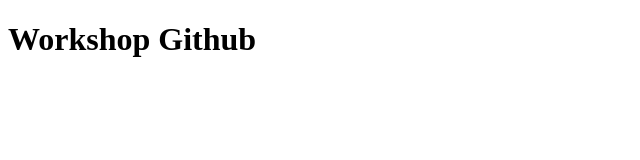
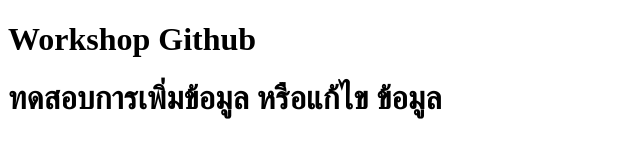
Before and after one commit to amengn82/workshop_github, a plain HTML site: page index.html in a window 1280 px wide. Shown: the whole page, without its empty margins (0-640 px from the left). Drawn offline with Linux system fonts and the light colour scheme.

Commit message:
v2_update_index.html
v2 คือ มีการเพิ่ม tag h1 คำว่าทดสอบการเพิ่มข้อมูล หรือแก้ไขข้อมูล

```diff
--- a/index.html
+++ b/index.html
@@ -8,5 +8,6 @@
 </head>
 <body>
     <h1>Workshop Github</h1>
+    <h1>ทดสอบการเพิ่มข้อมูล หรือแก้ไข ข้อมูล</h1>
 </body>
 </html>
```
